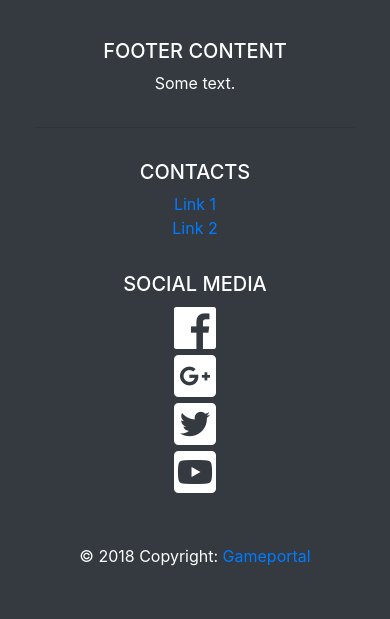
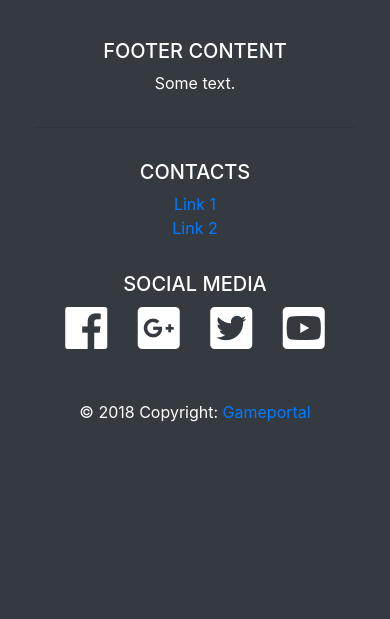
Before and after one commit to Nakmak98/digitames, a PHP site: page / in a window 390 px wide. Shown: the part 1009-1628 px from the top of the page. After the commit the page ends 1431 px from the top, so only its background shows below. Run offline with PHP 8.4, Linux system fonts and the light colour scheme; data comes from the database, SQL or seed files in the repository; some libraries are stand-ins or nearby versions.

Commit message:
social media container changed to horizontal direction

```diff
--- a/css/style.css
+++ b/css/style.css
@@ -16,7 +16,13 @@ footer {
     justify-content: space-between;
 }
 
+.social-media {
+    display: flex;
+}
 
+.social-media > li {
+    margin-right: auto;
+}
 /*css card boxes*/
 #card-body-top {
     border-top-right-radius: 4px;
@@ -342,7 +348,7 @@ input[type=submit]:hover {
     background-color: #45a049;
 }
 /* Responsive layout - when the screen is less than 650px wide, make the two columns stack on top of each other instead of next to each other */
-@media screen and (max-width: 650px) {
+@media screen and (max-width: 780px) {
     .login .col {
         width: 100%;
         margin-top: 0;
@@ -355,6 +361,10 @@ input[type=submit]:hover {
     .hide-md-lg {
         display: block;
         text-align: center;
+    }
+
+    .social-media > li {
+        margin: 0 auto;
     }
 }
 /*login-end*/
--- a/templates/footer.php
+++ b/templates/footer.php
@@ -48,7 +48,7 @@
                 <!-- Links -->
                 <h5 class="text-uppercase">Social media</h5>
 
-                <ul class="list-unstyled">
+                <ul class="list-unstyled social-media">
                     <li>
                         <a href="#!"><i class="fab fa-facebook fa-3x text-white"></i></a>
                     </li>
```
